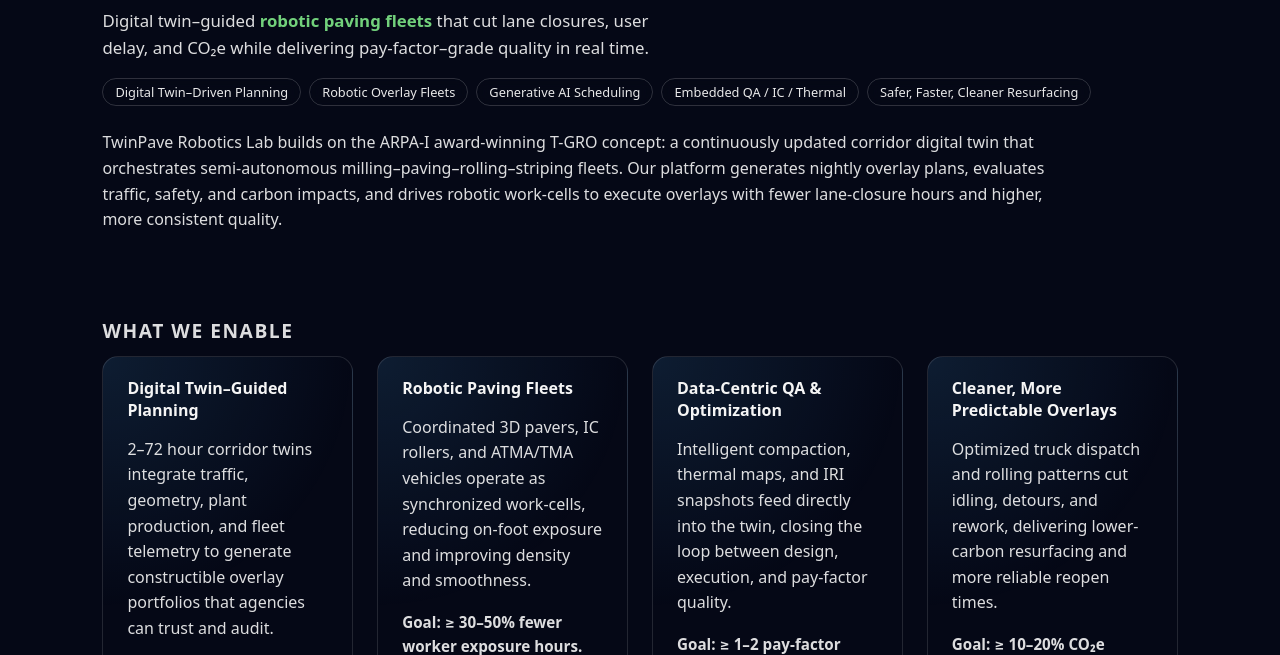
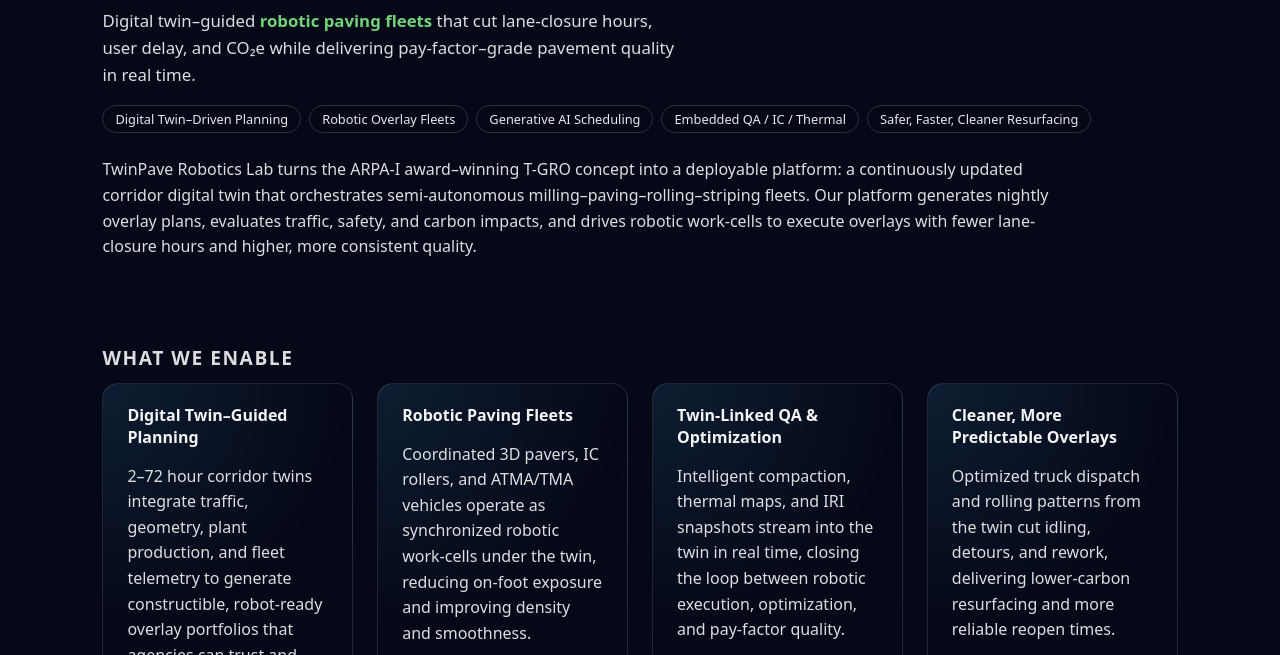
Before and after one commit to franklin02/twinpave-site, a plain HTML site: page index.html in a window 1280 px wide. Shown: the part 274-929 px from the top of the page. Drawn offline with Linux system fonts and the light colour scheme.

Commit message:
Update index.html

```diff
--- a/index.html
+++ b/index.html
@@ -130,8 +130,8 @@
     <section>
       <h1>Twin-Guided Robotic Pavement Overlays (T-GRO)</h1>
       <p class="tagline">
-        Digital twin–guided <span class="highlight">robotic paving fleets</span> that cut lane closures,
-        user delay, and CO₂e while delivering pay-factor–grade quality in real time.
+        Digital twin–guided <span class="highlight">robotic paving fleets</span> that cut lane-closure hours,
+        user delay, and CO₂e while delivering pay-factor–grade pavement quality in real time.
       </p>
 
       <div class="pill-row">
@@ -143,7 +143,7 @@
       </div>
 
       <p>
-        TwinPave Robotics Lab builds on the ARPA-I award-winning T-GRO concept:
+        TwinPave Robotics Lab turns the ARPA-I award–winning T-GRO concept into a deployable platform:
         a continuously updated corridor digital twin that orchestrates semi-autonomous
         milling–paving–rolling–striping fleets. Our platform generates nightly overlay
         plans, evaluates traffic, safety, and carbon impacts, and drives robotic work-cells
@@ -158,8 +158,8 @@
           <h3>Digital Twin–Guided Planning</h3>
           <p>
             2–72 hour corridor twins integrate traffic, geometry, plant production,
-            and fleet telemetry to generate constructible overlay portfolios that
-            agencies can trust and audit.
+            and fleet telemetry to generate constructible, robot-ready overlay portfolios
+            that agencies can trust and audit.
           </p>
           <p class="metric">Goal: &ge; 40–50% fewer lane-closure hours.</p>
         </div>
@@ -167,24 +167,26 @@
           <h3>Robotic Paving Fleets</h3>
           <p>
             Coordinated 3D pavers, IC rollers, and ATMA/TMA vehicles operate as
-            synchronized work-cells, reducing on-foot exposure and improving
-            density and smoothness.
+            synchronized robotic work-cells under the twin, reducing on-foot exposure
+            and improving density and smoothness.
           </p>
           <p class="metric">Goal: &ge; 30–50% fewer worker exposure hours.</p>
         </div>
         <div class="card">
-          <h3>Data-Centric QA & Optimization</h3>
+          <h3>Twin-Linked QA &amp; Optimization</h3>
           <p>
-            Intelligent compaction, thermal maps, and IRI snapshots feed directly into the twin,
-            closing the loop between design, execution, and pay-factor quality.
+            Intelligent compaction, thermal maps, and IRI snapshots stream into the twin
+            in real time, closing the loop between robotic execution, optimization, and
+            pay-factor quality.
           </p>
           <p class="metric">Goal: &ge; 1–2 pay-factor grade improvements.</p>
         </div>
         <div class="card">
           <h3>Cleaner, More Predictable Overlays</h3>
           <p>
-            Optimized truck dispatch and rolling patterns cut idling, detours, and rework,
-            delivering lower-carbon resurfacing and more reliable reopen times.
+            Optimized truck dispatch and rolling patterns from the twin cut idling,
+            detours, and rework, delivering lower-carbon resurfacing and more reliable
+            reopen times.
           </p>
           <p class="metric">Goal: &ge; 10–20% CO₂e reduction.</p>
         </div>
@@ -194,7 +196,8 @@
     <section>
       <h2>Contact</h2>
       <p>
-        Interested in pilot deployments, research collaborations, or investment discussions?<br/>
+        Interested in pilot deployments, research collaborations, or investment discussions
+        around twin-guided robotic overlays?<br/>
         Please contact <span class="highlight">TwinPave Robotics Lab</span> via GitHub:
         <a href="https://github.com/franklin02" target="_blank" rel="noopener">github.com/franklin02</a>
         or your usual professional channels.
@@ -203,7 +206,7 @@
   </main>
 
   <div class="footer">
-    TwinPave Robotics Lab · twinpave.ai (placeholder domain) ·
+    TwinPave Robotics Lab · twinpave.ai ·
     Concept based on ARPA-I Stage 1 winning idea: Twin-Guided Robotic Pavement Overlays (T-GRO).
   </div>
 </body>
```
